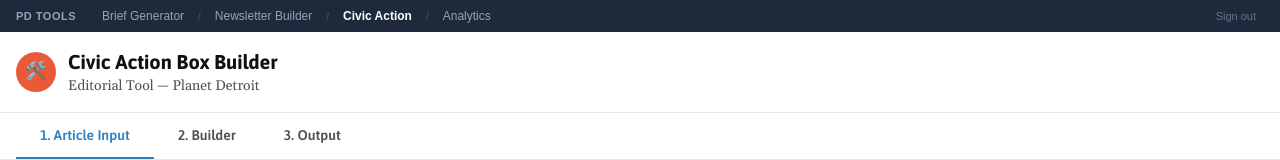
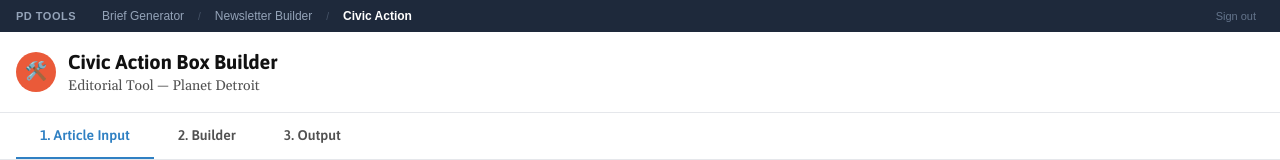
Before and after one commit to Planet-Detroit/civic-action-builder, a React (Vite) app: page / in a window 1280 px wide. Shown: the top 160 px of the page. Built offline with nearby package versions, Linux system fonts and the light colour scheme; no server answers.

Commit message:
Revert "Add Analytics link to ToolNav"
This reverts commit c5fc12faed2801661edeaeaa9b754632d03ab8ca.

```diff
--- a/src/ToolNav.jsx
+++ b/src/ToolNav.jsx
@@ -27,15 +27,6 @@
       >
         Civic Action
       </span>
-      <span style={{ color: "#475569", fontSize: "10px" }}>/</span>
-      <a
-        href="https://dashboard.tools.planetdetroit.org/"
-        style={{ fontSize: "12px", color: "#94a3b8", textDecoration: "none", padding: "4px 10px", borderRadius: "4px", transition: "color 0.15s" }}
-        onMouseEnter={(e) => (e.currentTarget.style.color = "#ffffff")}
-        onMouseLeave={(e) => (e.currentTarget.style.color = "#94a3b8")}
-      >
-        Analytics
-      </a>
       {onSignOut && (
         <button
           onClick={onSignOut}
```
